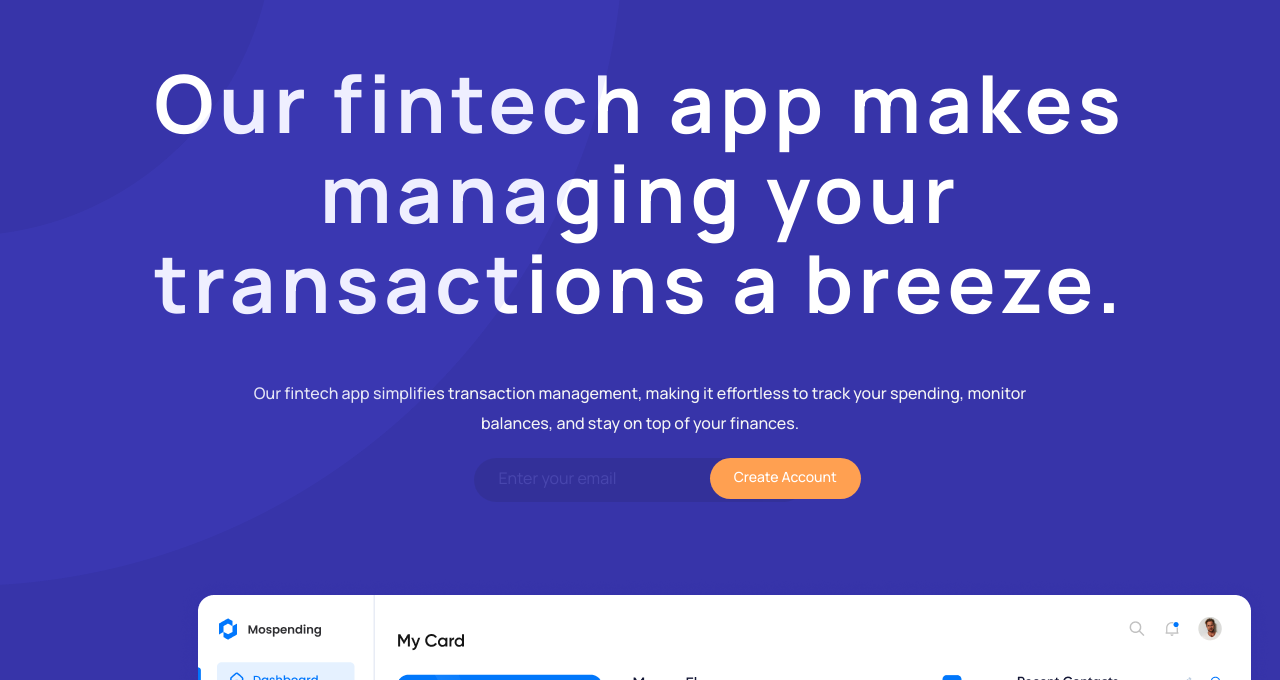
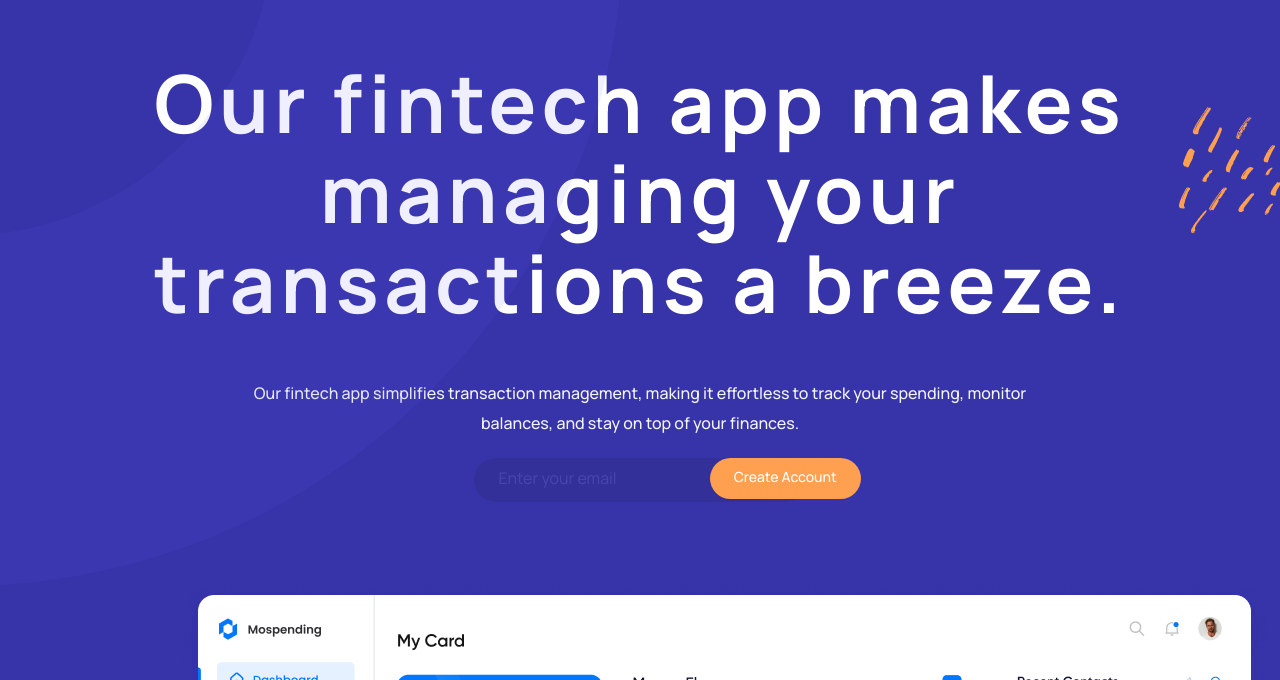
Before and after one commit to mrrpablo/Mospending, a website: page index.html in a window 1280 px wide. Shown: the part 85-765 px from the top of the page. Drawn offline with Linux system fonts and the light colour scheme.

Commit message:
bg-details

```diff
--- a/index.html
+++ b/index.html
@@ -12,7 +12,7 @@
         <section class="bg-[#3734a9] relative h-[120vh] ">
           <div>
             <img src="./images/bg-left.png" alt="hero background details" class="absolute md:top-[80%]">
-            <img src="./images/bg-right.png -z-10" alt="hero background details" class="absolute md:-right-0 md:top-[20%] -z-10">
+            <img src="./images/bg-right.png" alt="hero background details" class="absolute md:-right-0 md:top-[20%] -z-10 md:z-0">
             <img src="./images/Oval Base.png" alt="hero background details" class="absolute">
             <!--  Navbar -->
             <div class="w-[90%] mx-auto">
```
